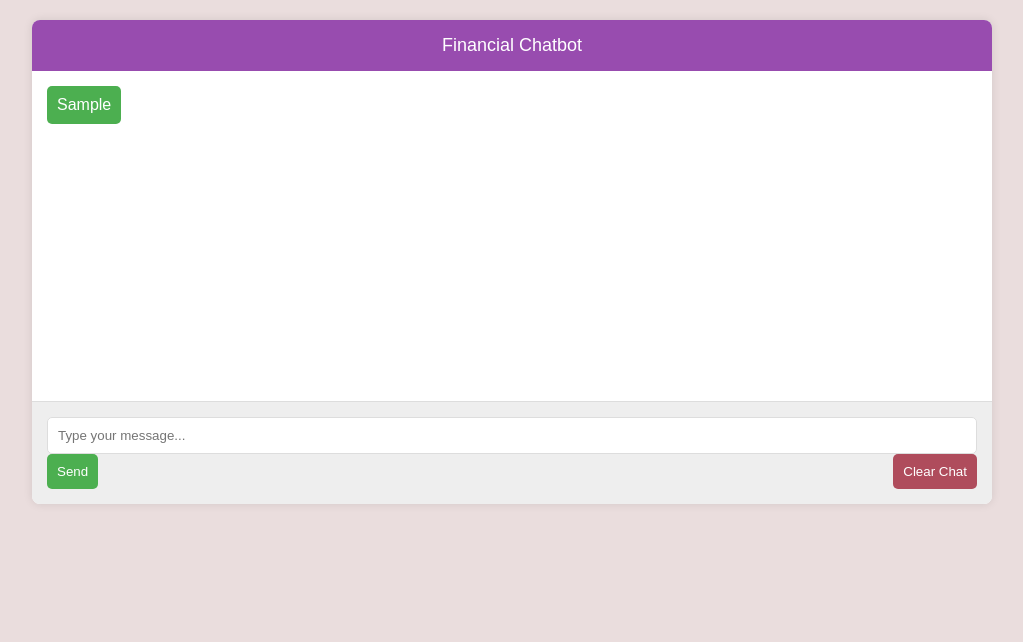
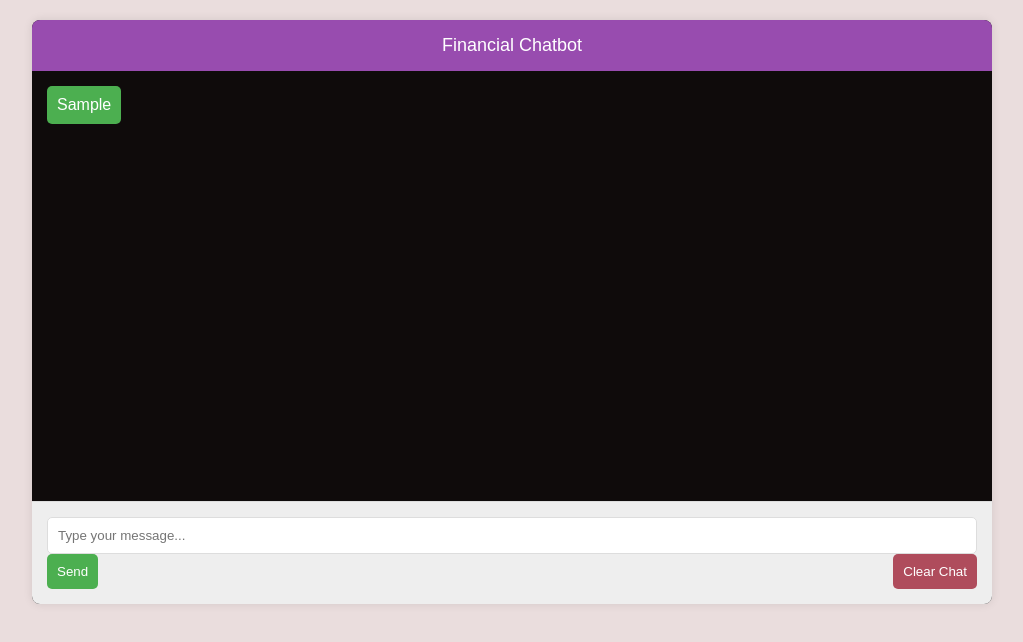
Before and after one commit to Emmantheo/LLM-Chatbot, a plain HTML site: page templates/index.html in a window 1280 px wide. Both pictures are taken after typing "Sample" into the empty fields and a click on the button "Send". Shown: the whole page, without its empty margins (128-1151 px from the left). Drawn offline with Linux system fonts and the light colour scheme; no server answers.

Commit message:
adjusting margin value

```diff
--- a/templates/index.html
+++ b/templates/index.html
@@ -20,7 +20,7 @@
         }
 
         .chat-box {
-            background-color: #fff;
+            background-color: #0f0b0b;
             border-radius: 8px;
             overflow: hidden;
             margin: 20px;
@@ -38,11 +38,24 @@
         .chat-messages {
             padding: 15px;
             overflow-y: auto;
-            height: 300px;
+            height: 400px;
         }
 
         .message {
-            margin-bottom: 15px;
+            margin-bottom: 10px; /* Adjust the margin between messages as needed */
+            overflow: auto; /* Add overflow to handle long messages */
+        }
+
+        .user-message,
+        .ai-message {
+            margin-bottom: 5px; /* Adjust the margin between the message content and its container */
+        }
+
+        .user-message::after,
+        .ai-message::after {
+            content: "";
+            display: table;
+            clear: both;
         }
 
         .user-message {
```
